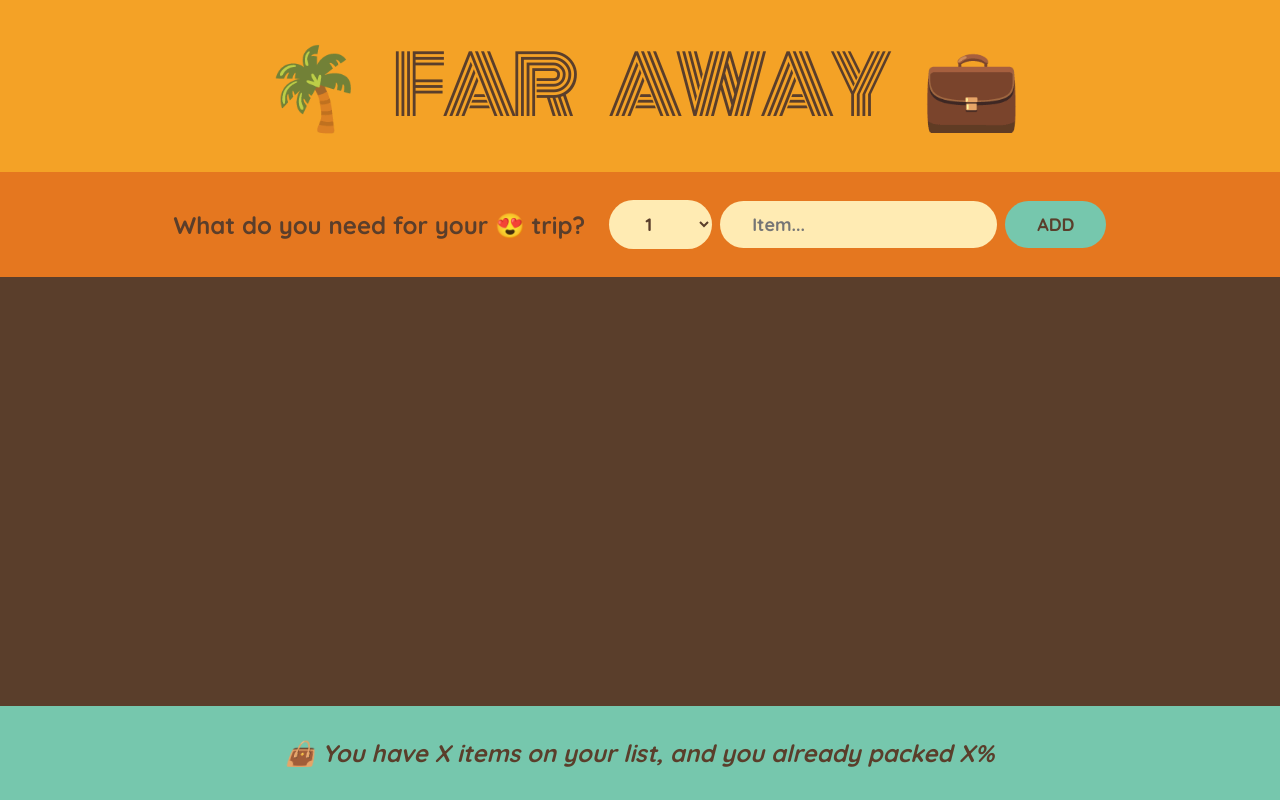
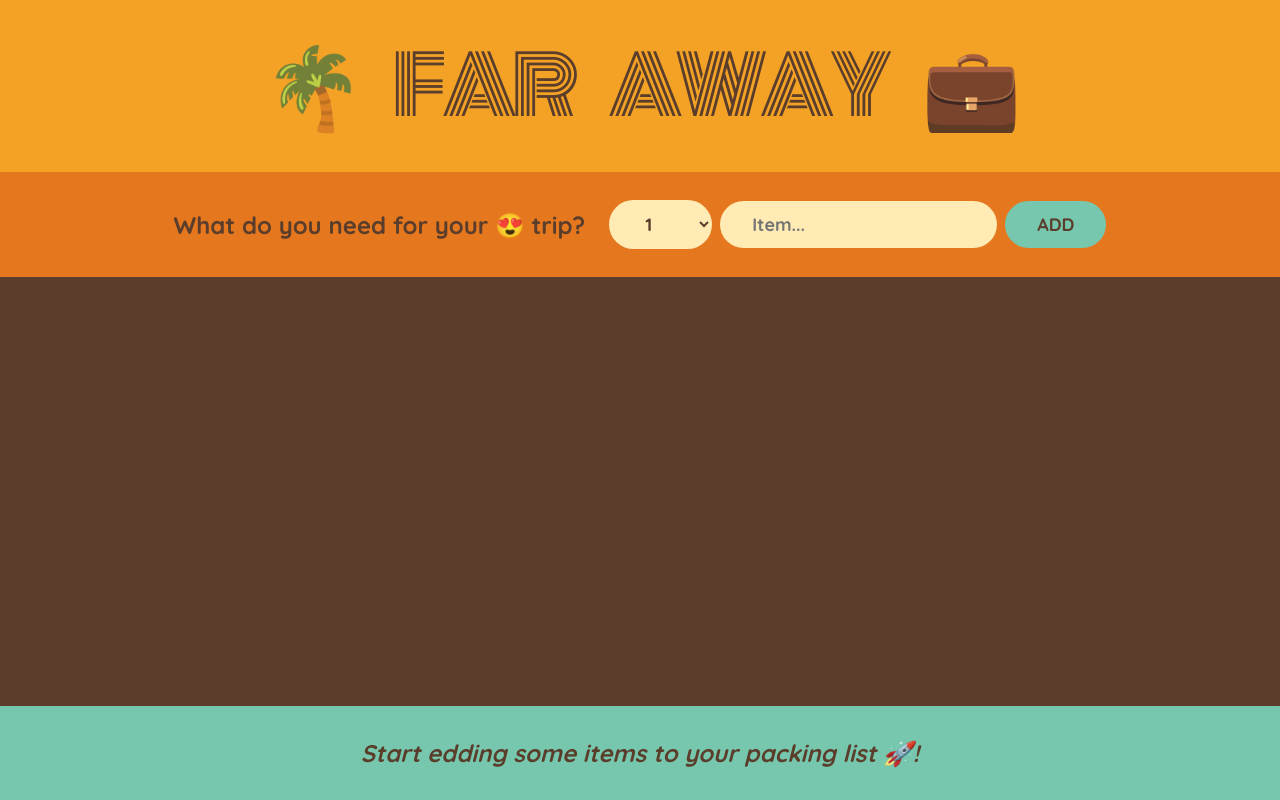
Before and after one commit to khreptunyevhen/study-react, a React (Create React App) app in the folder 03-travel-list/: page / in a window 1280 px wide. Built offline with nearby package versions, Linux system fonts and the light colour scheme.

Commit message:
Created a statistic section

```diff
--- a/03-travel-list/src/App.js
+++ b/03-travel-list/src/App.js
@@ -28,7 +28,7 @@
         onDeleteItem={handleDeleteItem}
         onToggleItem={handleToggleItem}
       />
-      <Stats />
+      <Stats items={items} />
     </div>
   );
 }
@@ -128,10 +128,26 @@
   );
 }
 
-function Stats() {
+function Stats({ items }) {
+  if (!items.length)
+    return (
+      <footer className="stats">
+        <em>Start edding some items to your packing list 🚀!</em>
+      </footer>
+    );
+
+  const numItems = items.length;
+  const numPacked = items.filter((item) => item.packed).length;
+  const percentage = Math.round((numPacked / numItems) * 100);
+
   return (
     <footer className="stats">
-      <em>👜 You have X items on your list, and you already packed X%</em>
+      <em>
+        {percentage === 100
+          ? "You got everything! Ready to go! 🐬"
+          : `👜 You have ${numItems} items on your list, and you already packed
+          ${numPacked} ${percentage}%`}
+      </em>
     </footer>
   );
 }
```
